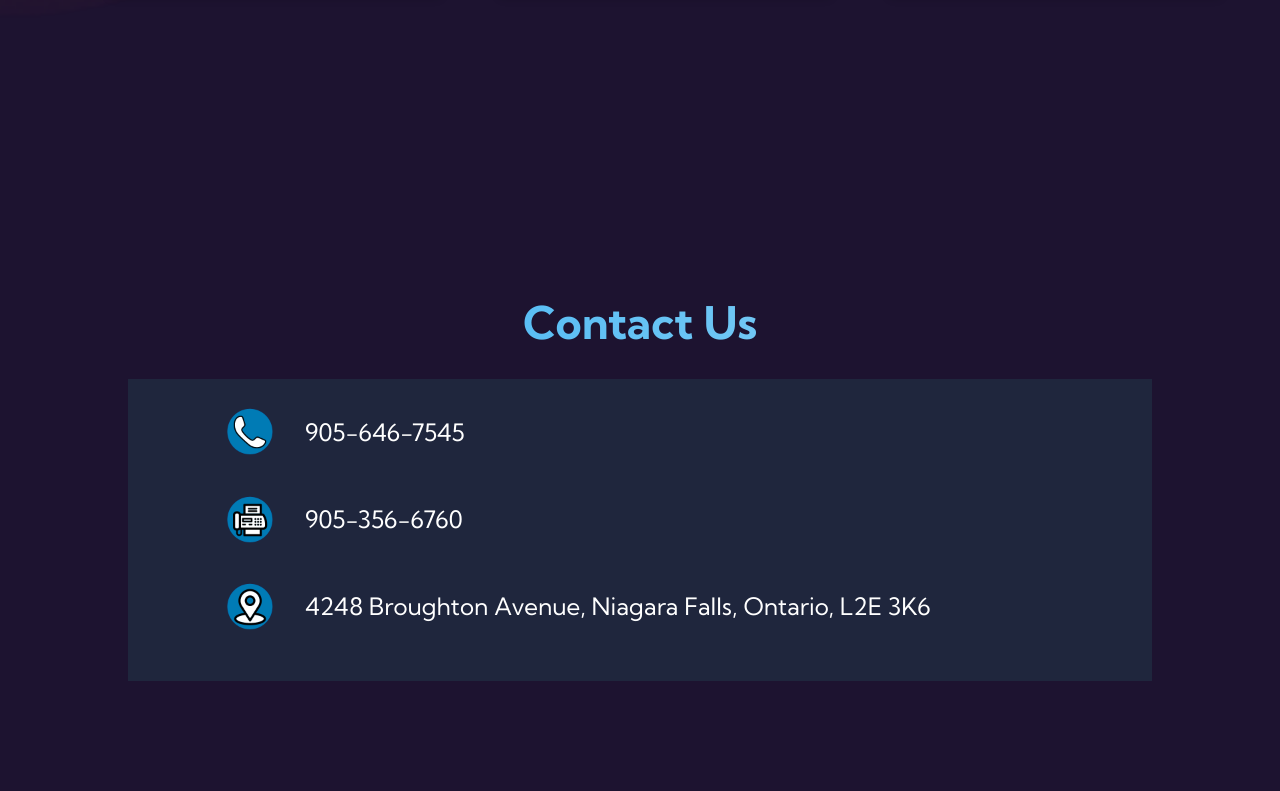
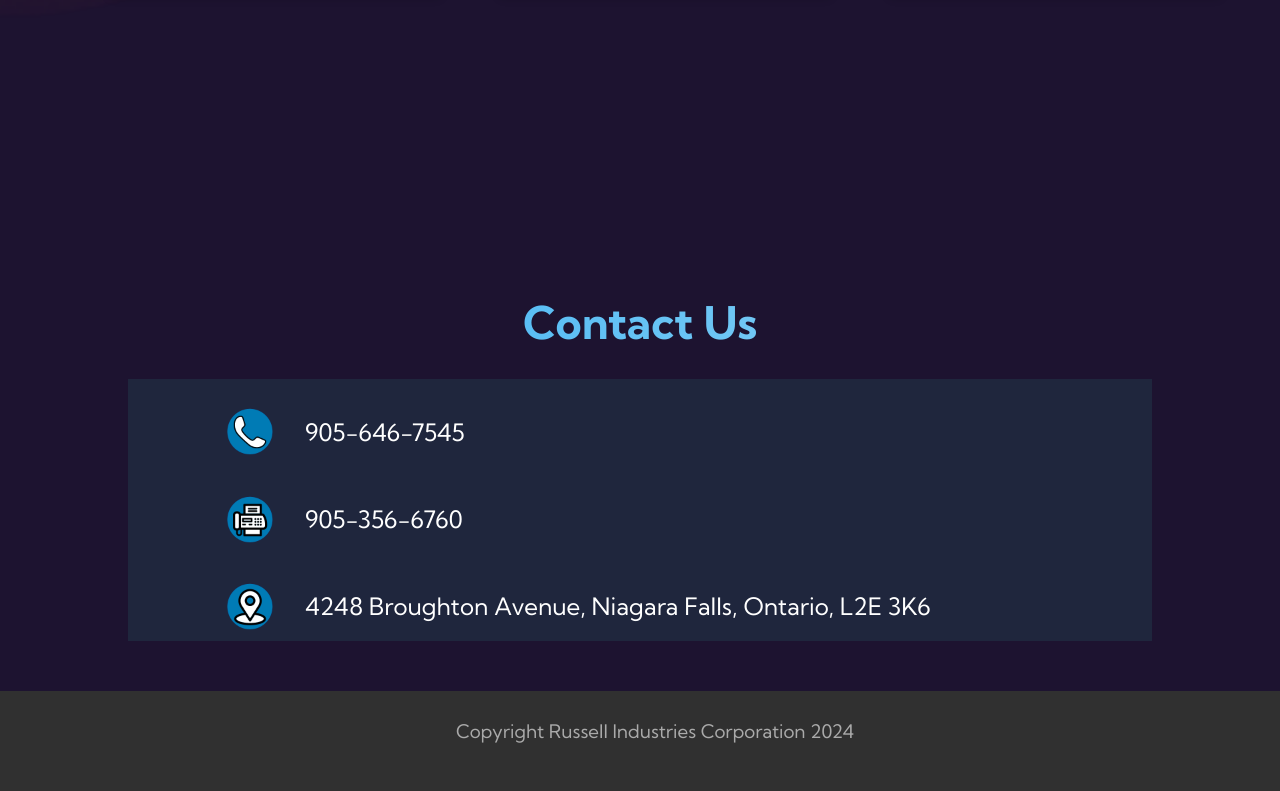
Before and after one commit to RussellIndustriesTobin/RussellIndustries, a website built with Vite: page index.html in a window 1280 px wide. Shown: the part 2782-3573 px from the top of the page. Before the commit the page ends 3513 px from the top, so only its background shows below. Built offline with nearby package versions, Linux system fonts and the light colour scheme.

Commit message:
Add files via upload

```diff
--- a/companies.css
+++ b/companies.css
@@ -338,3 +338,17 @@
                 transform: translateY(0);
             }
         }
+
+#footer {
+    height: 100px;
+    width: 100%;
+    background-color: #303030;
+}
+
+#footer-text {
+    padding-top: 30px;
+     padding-left: 30px;
+     font-weight: normal;
+     text-align: center;
+    color: #aaaaaa;
+}
--- a/index.css
+++ b/index.css
@@ -239,7 +239,7 @@
 }
 
 .profile-card:hover {
-    background-color: rgba(31, 38, 61, 0.8); /* Change the background color on hover */
+    background-color: rgba(31, 38, 61, 1); /* Change the background color on hover */
      outline: 2px solid white; /* Add a white outline */
     box-shadow: 0 8px 12px rgba(0, 0, 0, 0.2); /* Increase the shadow on hover */
 }
@@ -413,9 +413,8 @@
 #contact-div {
       margin-top: 0px;
     background: linear-gradient(to right, #1D1330 10%, #1F263D 10%, #1F263D 90%, #1D1330 90%);
+    padding-top: 20px;
     margin-bottom: 50px;
-    padding-top: 20px;
-    padding-bottom: 20px;
 }
 
 #elipses-img-1 {
@@ -444,3 +443,17 @@
     z-index: -1;
     height: 900px; /* Adjust as needed */
 }
+
+#footer {
+    height: 100px;
+    width: 100%;
+    background-color: #303030;
+}
+
+#footer-text {
+    padding-top: 30px;
+     padding-left: 30px;
+     font-weight: normal;
+     text-align: center;
+    color: #aaaaaa;
+}
--- a/index.html
+++ b/index.html
@@ -127,5 +127,8 @@
             </div>
         </div>
         <script type="module" src="index.js"></script>
+        <div id="footer">
+            <h3 id="footer-text">Copyright Russell Industries Corporation 2024</h3>
+        </div>
     </body>
 </html>
--- a/support.css
+++ b/support.css
@@ -307,3 +307,18 @@
                 transform: translateY(0);
             }
         }
+
+
+#footer {
+    height: 100px;
+    width: 100%;
+    background-color: #303030;
+}
+
+#footer-text {
+    padding-top: 30px;
+     padding-left: 30px;
+     font-weight: normal;
+     text-align: center;
+    color: #aaaaaa;
+}
```
Also changed, not shown: companies.html (+3 -0 lines), support.html (+3 -0 lines).
